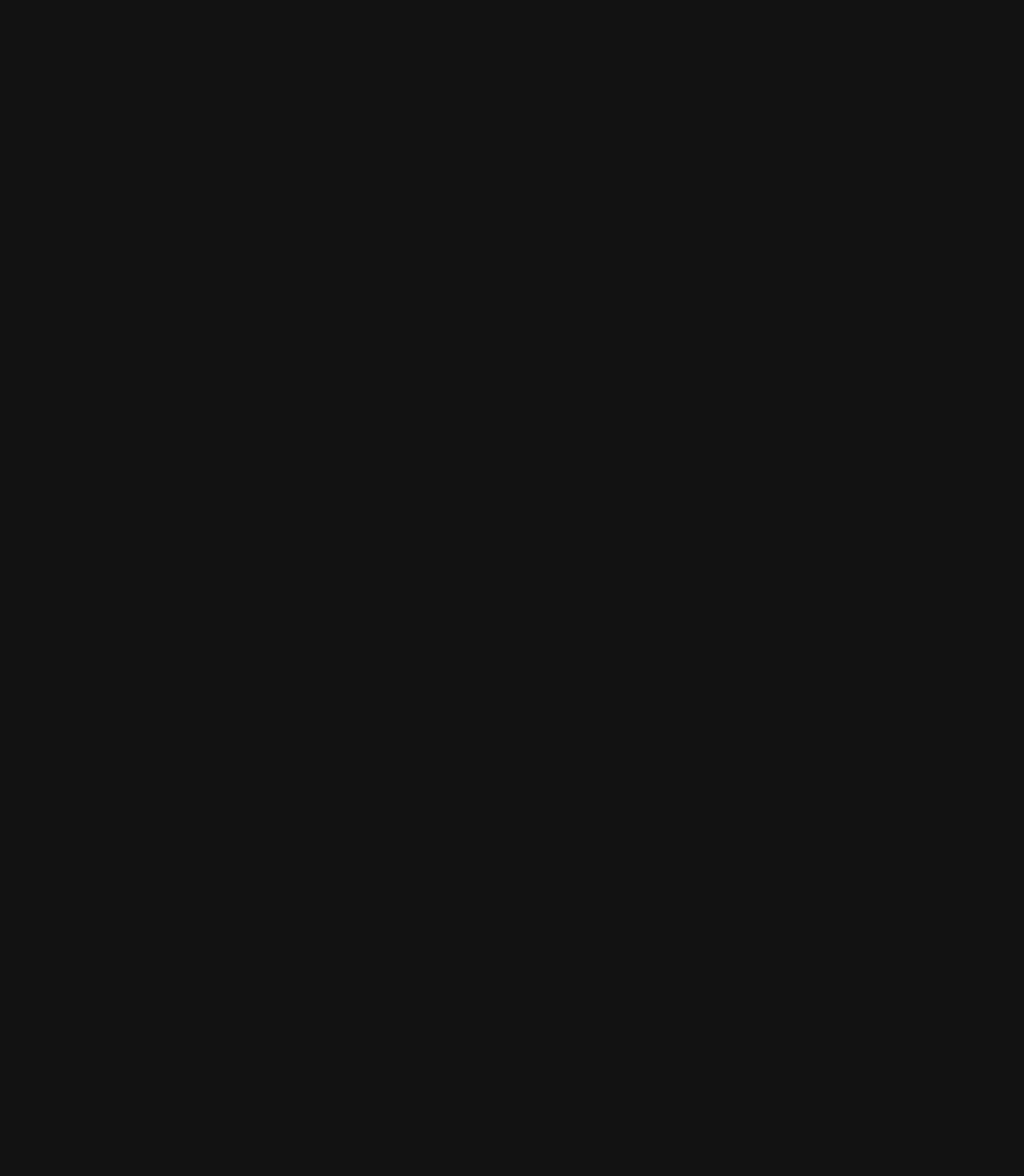
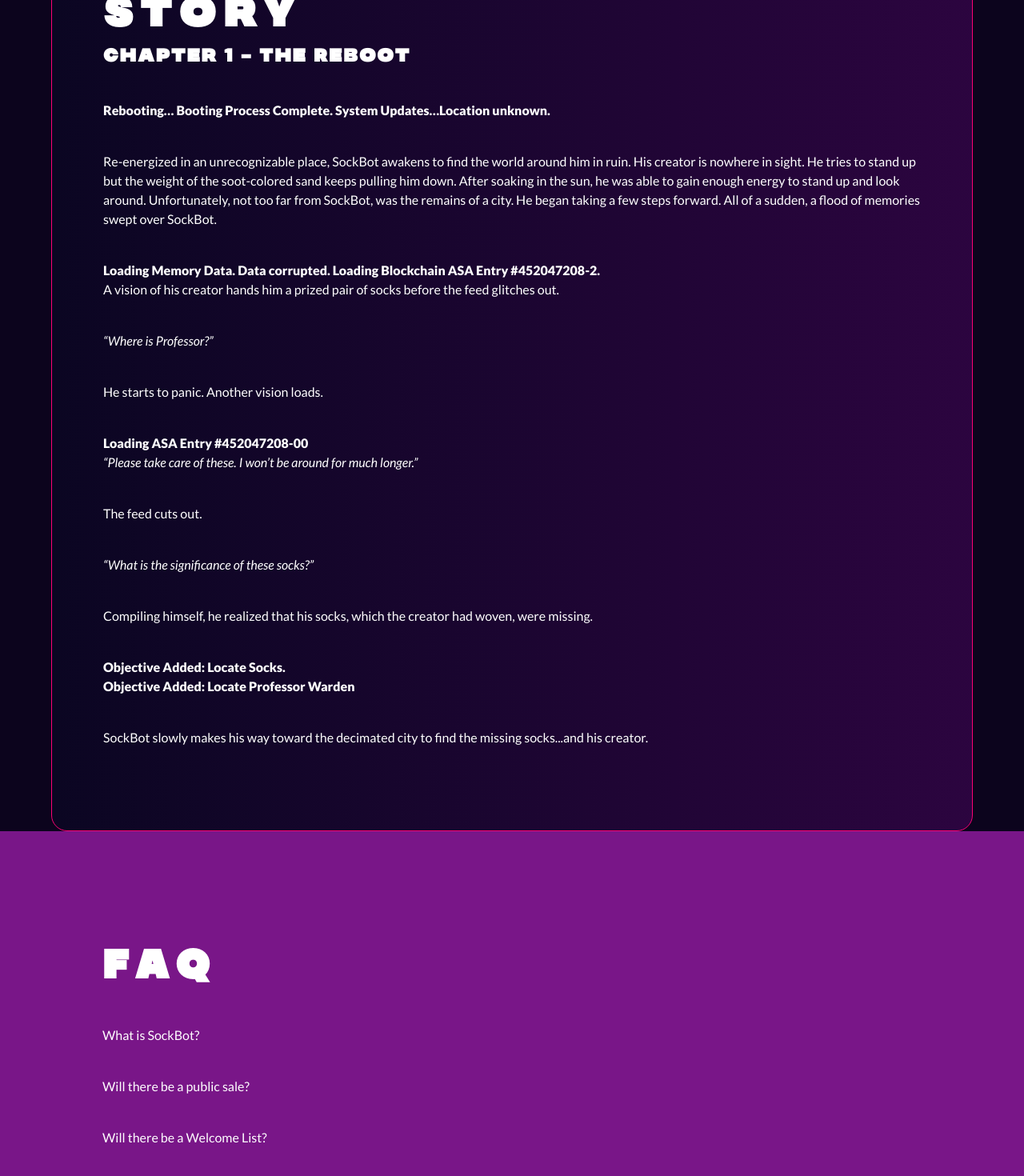
Before and after one commit to sockhodler/sockbot, a React (Create React App) app: page / in a window 1280 px wide. Shown: the part 1840-3310 px from the top of the page at 80% size. Before the commit the page ends 1752 px from the top, so only its background shows below. Built offline with nearby package versions, Linux system fonts and the light colour scheme.

Commit message:
Added FAQ Section

```diff
--- a/src/App.tsx
+++ b/src/App.tsx
@@ -3,6 +3,8 @@ import React from 'react';
 import Header from './components/header/Header';
 import Hero from './components/hero/Hero';
 import About from './components/about/About';
+import Story from './components/story/Story';
+import Faq from './components/faq/Faq';
 import './styles/base/_base.scss';
 
 function App() {
@@ -13,6 +15,8 @@ function App() {
       <Header />
       <Hero />
       <About />
+      <Story />
+      <Faq />
     </main>
 
   );
--- a/src/components/about/About.module.scss
+++ b/src/components/about/About.module.scss
@@ -10,7 +10,8 @@
 
 
 .about_content {
-  width: 80%;
+  width: 90%;
+  height: 90%;
   border: .1rem var(--color-hot-pink) solid;
   background: linear-gradient(
      to left,
@@ -18,6 +19,7 @@
      transparentize(rgb(8,10,46), .7)
    );
   justify-content: center;
+  align-items: center;
   display: flex;
   flex-direction: row;
   border-radius: 2rem;
@@ -47,13 +49,12 @@
   }
 
   &__button {
-    padding: 15px;
+    padding: 2rem;
     border-radius: 20%/50%;
     background: linear-gradient(
        to left,
        rgb(137,16,165),
        rgb(49,10,63),
      );
-    width: 100%;
   }
 }
--- /dev/null
+++ b/src/components/faq/Faq.module.scss
@@ -0,0 +1,16 @@
+.faq_wrapper {
+  display: flex;
+  background: var(--color-violet-4);
+}
+
+
+.faq_content {
+  width: 100%;
+  margin: 5%;
+  padding: 5% 5% 5% 5%;
+
+  & p{
+    margin: 4rem 0;
+  }
+
+}
--- /dev/null
+++ b/src/components/faq/Faq.tsx
@@ -0,0 +1,46 @@
+import * as React from 'react';
+import { Link } from "react-router-dom";
+import classes from './Faq.module.scss';
+import classNames from "classnames";
+
+const faqItems = [
+  {
+    question: "What is SockBot?",
+    answer: "d;lkf;kjwfk;jjk;d;"
+  },
+  {
+    question: "Will there be a public sale?",
+    answer: "55"
+  },
+  {
+    question: "Will there be a Welcome List?",
+    answer: "55"
+  },
+  {
+    question: "When will information be shared about the launch?",
+    answer: "55"
+  },
+  {
+    question: "Who are the team behind SockBot?",
+    answer: "55"
+  },
+]
+
+const Faq = () => {
+// ***** Finish Formatting This Section **** //
+  return (
+    <div className = {classes.faq_wrapper}>
+      <div className = {classes.faq_content}>
+
+        <h2>FAQ</h2>
+
+        {faqItems.map(item => (
+          <p>{item.question}</p>
+        ))}
+
+      </div>
+    </div>
+  )
+}
+
+export default Faq
--- /dev/null
+++ b/src/components/story/Story.module.scss
@@ -0,0 +1,27 @@
+.story_wrapper {
+  display: flex;
+  flex-direction: column;
+  align-items: center;
+  justify-content: center;
+  // padding: 0 10% 0 10%;
+  background: var(--color-dark);
+}
+
+
+.story_content {
+  width: 90%;
+  border: .1rem var(--color-hot-pink) solid;
+  background: linear-gradient(
+     to left,
+     transparentize(rgb(117,6,143), .7),
+     transparentize(rgb(8,10,46), .7)
+   );
+  border-radius: 2rem;
+  padding: 5% 5% 5% 5%;
+  position: relative;
+
+  & p{
+    margin: 4rem 0;
+  }
+
+}
--- /dev/null
+++ b/src/components/story/Story.tsx
@@ -0,0 +1,58 @@
+import * as React from 'react';
+import { Link } from "react-router-dom";
+import classes from './Story.module.scss';
+import classNames from "classnames";
+
+const Story = () => {
+// ***** Finish Formatting This Section **** //
+  return (
+    <div className = {classes.story_wrapper}>
+      <div className = {classes.story_content}>
+
+          <h2>Story</h2>
+          <h3>Chapter 1 - The Reboot</h3>
+          <p>
+            <strong>Rebooting… Booting Process Complete.  System Updates…Location unknown.</strong>
+          </p>
+          <p>
+            Re-energized in an unrecognizable place, SockBot awakens to find the world around him in ruin.  His creator is nowhere in sight.
+            He tries to stand up but the weight of the soot-colored sand keeps pulling him down. After soaking in the sun, he was able to gain enough energy to stand up and look around.
+            Unfortunately, not too far from SockBot, was the remains of a city. He began taking a few steps forward. All of a sudden, a flood of memories swept over SockBot.
+          </p>
+          <p>
+            <strong>Loading Memory Data.  Data corrupted.  Loading Blockchain ASA Entry #452047208-2.</strong><br />
+            A vision of his creator hands him a prized pair of socks before the feed glitches out.
+          </p>
+          <p>
+            <em>“Where is Professor?”</em>
+          </p>
+          <p>
+            He starts to panic.  Another vision loads.
+          </p>
+          <p>
+            <strong>Loading ASA Entry #452047208-00</strong><br />
+            <em>“Please take care of these.  I won’t be around for much longer.”</em>
+          </p>
+          <p>
+            The feed cuts out.
+          </p>
+          <p>
+            <em>“What is the significance of these socks?”</em>
+          </p>
+          <p>
+            Compiling himself, he realized that his socks, which the creator had woven, were missing.
+          </p>
+          <p>
+            <strong>Objective Added: Locate Socks.</strong><br />
+            <strong>Objective Added: Locate Professor Warden</strong>
+          </p>
+          <p>
+            SockBot slowly makes his way toward the decimated city to find the missing socks...and his creator.
+          </p>
+
+      </div>
+    </div>
+  )
+}
+
+export default Story
--- a/src/styles/base/_base.scss
+++ b/src/styles/base/_base.scss
@@ -9,6 +9,7 @@
 
 html {
   font-size: 62.5%;
+  line-height: 1.5;
 }
 
 body {
@@ -34,6 +35,11 @@ h2 {
   font-family: "made-soulmaze";
   letter-spacing: 1rem;
   font-size: 5rem;
+}
+h3 {
+  font-family: "made-soulmaze";
+  letter-spacing: .2rem;
+  font-size: 2.25rem;
 }
 
 input,
```
